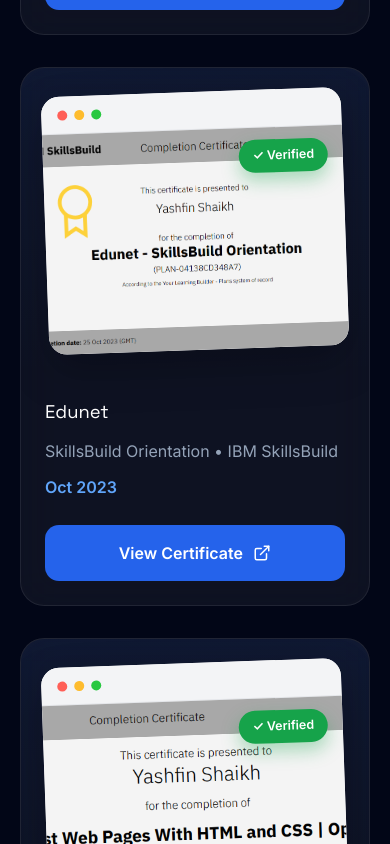
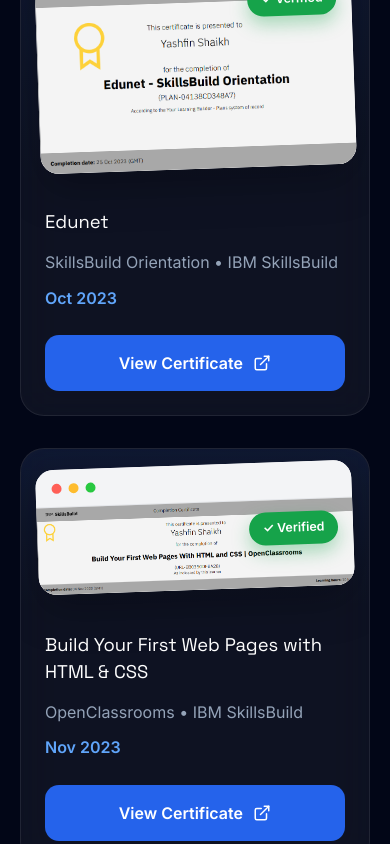
Before and after one commit to khanayaanahmed7/yashfin-portfolio, a React (Vite) app: page / in a window 390 px wide. Shown: the part 10220-11064 px from the top of the page. Built offline with nearby package versions, Linux system fonts and the light colour scheme.

Commit message:
Update responsive portfolio

```diff
--- a/src/sections/Certifications/Certifications.css
+++ b/src/sections/Certifications/Certifications.css
@@ -9,61 +9,64 @@
 
 .certifications-grid {
   display: grid;
-  grid-template-columns: repeat(3, 1fr);
+  grid-template-columns: repeat(3, minmax(0, 1fr));
   gap: 2rem;
   margin-top: 4rem;
 }
 
 .certificate-card {
   position: relative;
-  background: rgba(255,255,255,0.05);
+  display: flex;
+  flex-direction: column;
+  min-width: 0;
+  overflow: hidden;
+  border: 1px solid rgba(255, 255, 255, 0.08);
+  border-radius: 24px;
+  background: rgba(255, 255, 255, 0.05);
   backdrop-filter: blur(18px);
-  border: 1px solid rgba(255,255,255,0.08);
-  border-radius: 24px;
-  overflow: hidden;
-  transition: .4s ease;
+  transition: 0.4s ease;
 }
 
 .certificate-card:hover {
   transform: translateY(-12px);
-  border-color: rgba(59,130,246,.4);
-  box-shadow: 0 25px 60px rgba(37,99,235,.22);
+  border-color: rgba(59, 130, 246, 0.4);
+  box-shadow: 0 25px 60px rgba(37, 99, 235, 0.22);
 }
 
-/* ---------------- PREVIEW ---------------- */
+/* Preview */
 
 .certificate-preview {
   padding: 1.5rem;
   background: linear-gradient(
     180deg,
-    rgba(37,99,235,.08),
+    rgba(37, 99, 235, 0.08),
     transparent
   );
 }
 
 .certificate-paper {
   position: relative;
+  width: 100%;
+  overflow: hidden;
+  border-radius: 18px;
   background: white;
-  border-radius: 18px;
-  overflow: hidden;
-  box-shadow:
-    0 18px 40px rgba(0,0,0,.25);
+  box-shadow: 0 18px 40px rgba(0, 0, 0, 0.25);
   transform: rotate(-2deg);
-  transition: .45s ease;
+  transition: 0.45s ease;
 }
 
 .certificate-card:hover .certificate-paper {
-  transform: rotate(0deg) scale(1.04);
+  transform: rotate(0deg) scale(1.02);
 }
 
 .paper-header {
-  height: 38px;
   display: flex;
   align-items: center;
-  gap: .45rem;
+  gap: 0.45rem;
+  height: 38px;
   padding: 0 1rem;
+  border-bottom: 1px solid #e5e7eb;
   background: #f3f4f6;
-  border-bottom: 1px solid #e5e7eb;
 }
 
 .paper-header span {
@@ -84,16 +87,19 @@
   background: #28c840;
 }
 
+/* Image original ratio maintain karegi */
 .certificate-paper img {
+  display: block;
   width: 100%;
-  height: 240px;
-  object-fit: cover;
-  display: block;
-  transition: .45s ease;
+  height: auto;
+  max-height: none;
+  object-fit: contain;
+  background: white;
+  transition: 0.45s ease;
 }
 
 .certificate-card:hover .certificate-paper img {
-  transform: scale(1.08);
+  transform: scale(1.02);
 }
 
 /* Glass reflection */
@@ -105,9 +111,10 @@
   left: -120%;
   width: 70%;
   height: 220%;
-  background: rgba(255,255,255,.25);
+  pointer-events: none;
+  background: rgba(255, 255, 255, 0.25);
   transform: rotate(25deg);
-  transition: .8s;
+  transition: 0.8s;
 }
 
 .certificate-card:hover .certificate-paper::after {
@@ -120,58 +127,65 @@
   position: absolute;
   top: 50px;
   right: 15px;
-  padding: .45rem .85rem;
+  z-index: 2;
+  padding: 0.45rem 0.85rem;
   border-radius: 999px;
   background: #16a34a;
   color: white;
-  font-size: .78rem;
+  font-size: 0.78rem;
   font-weight: 600;
-  box-shadow: 0 8px 18px rgba(22,163,74,.35);
+  box-shadow: 0 8px 18px rgba(22, 163, 74, 0.35);
 }
 
-/* ---------------- CONTENT ---------------- */
+/* Content */
 
 .certificate-content {
+  display: flex;
+  flex: 1;
+  flex-direction: column;
   padding: 1.7rem;
 }
 
 .certificate-content h3 {
+  margin-bottom: 0.8rem;
   color: #fff;
   font-size: 1.25rem;
   line-height: 1.5;
-  margin-bottom: .8rem;
+  overflow-wrap: anywhere;
 }
 
 .issuer {
+  margin-bottom: 0.6rem;
   color: #94a3b8;
   line-height: 1.7;
-  margin-bottom: .6rem;
+  overflow-wrap: anywhere;
 }
 
 .date {
   display: inline-block;
+  margin-bottom: 1.6rem;
   color: #60a5fa;
   font-weight: 600;
-  margin-bottom: 1.6rem;
 }
 
 .certificate-btn {
   display: flex;
+  align-items: center;
   justify-content: center;
-  align-items: center;
-  gap: .65rem;
+  gap: 0.65rem;
   width: 100%;
+  margin-top: auto;
   padding: 1rem;
   border-radius: 14px;
-  text-decoration: none;
   background: #2563eb;
   color: white;
   font-weight: 600;
-  transition: .3s;
+  text-decoration: none;
+  transition: 0.3s;
 }
 
 .certificate-btn svg {
-  transition: .3s;
+  transition: 0.3s;
 }
 
 .certificate-btn:hover {
@@ -182,36 +196,32 @@
   transform: translateX(5px);
 }
 
-/* ---------------- Responsive ---------------- */
+/* Responsive */
 
-@media (max-width:1024px){
-
-.certifications-grid{
-grid-template-columns:repeat(2,1fr);
+@media (max-width: 1024px) {
+  .certifications-grid {
+    grid-template-columns: repeat(2, minmax(0, 1fr));
+  }
 }
 
+@media (max-width: 768px) {
+  .certifications-section {
+    padding: 5rem 1.25rem;
   }
 
-@media (max-width:768px){
-
-.certifications-section{
-padding:5rem 1.25rem;
+  .certifications-grid {
+    grid-template-columns: 1fr;
   }
 
-.certifications-grid{
-grid-template-columns:1fr;
+  .certificate-preview {
+    padding: 1rem;
   }
 
-.certificate-paper img{
-height:220px;
+  .certificate-content {
+    padding: 1.5rem;
   }
 
-.certificate-content{
-padding:1.5rem;
+  .certificate-content h3 {
+    font-size: 1.15rem;
   }
-
-.certificate-content h3{
-font-size:1.15rem;
 }
-
-}
```
Lines whose indentation alone changed are shown as unchanged.
